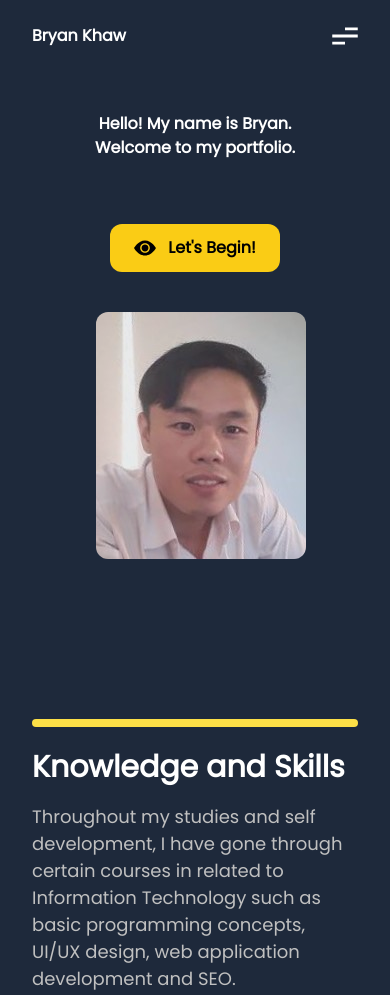
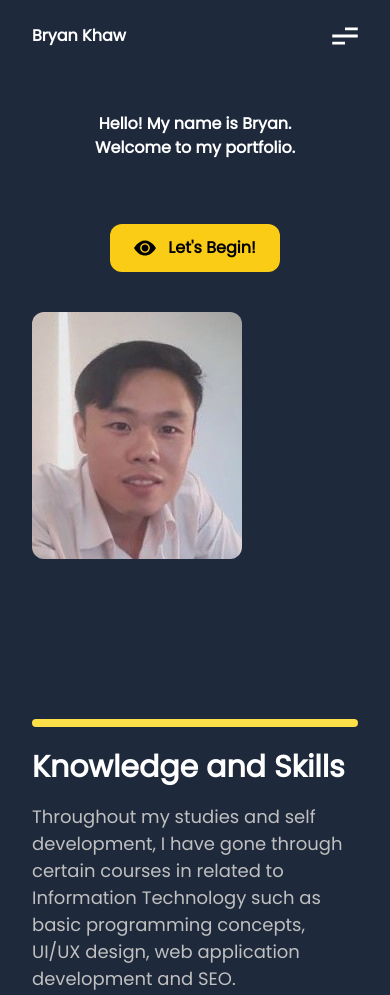
Before and after one commit to bryankhaw95/port-current, a plain HTML site: page index.html in a window 390 px wide. Shown: the top 995 px of the page. Drawn offline with nearby package versions, Linux system fonts and the light colour scheme.

Commit message:
update mobile - home class

```diff
--- a/index.html
+++ b/index.html
@@ -74,7 +74,7 @@
           </button>
         </div>
       </div>
-      <img src="img/Bryan Face.jpg" alt="Bryan" class="lg:mt-12 left-3/4 right-1/4 opacity-90 rounded-xl lg:w-1/8 sm:1/16 sm:mt-14 mt-10 ml-16 md:absolute md:mt-20 ">
+      <img src="img/Bryan Face.jpg" alt="Bryan" class="lg:mt-12 left-3/4 right-1/4 opacity-90 rounded-xl lg:w-1/16 sm:1/16 sm:mt-14 mt-10 md:absolute md:mt-20 ">
     </div>
   </div>
 
```
